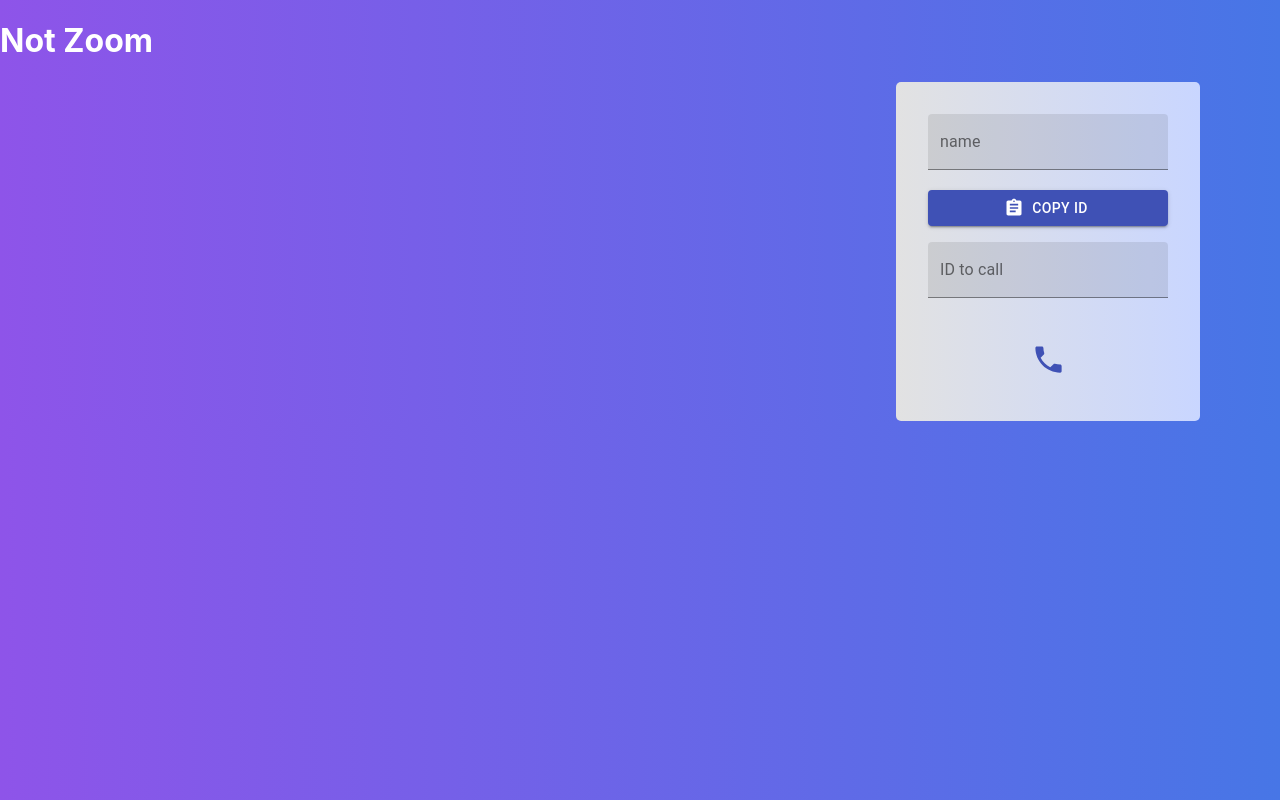
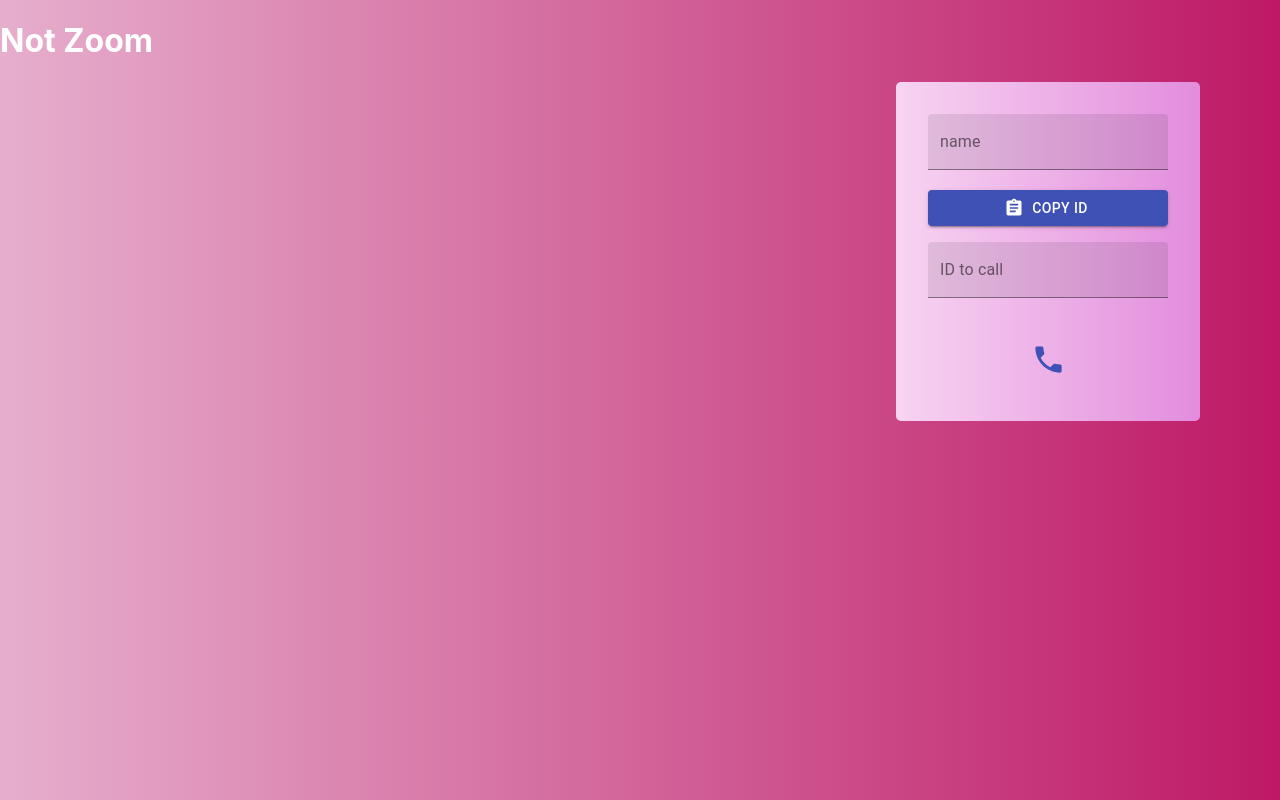
Before and after one commit to RaduAlbastroiu/Open4TechWebRTC, a React (Create React App) app in the folder DEMO_STAGE_3/frontend/: page / in a window 1280 px wide. Built offline with nearby package versions, Linux system fonts and the light colour scheme; no server answers.

Commit message:
Change theme

```diff
--- a/DEMO_STAGE_3/frontend/src/App.css
+++ b/DEMO_STAGE_3/frontend/src/App.css
@@ -6,16 +6,16 @@
 .myId {
   margin-right: 5rem;
   border-radius: 5px;
-  background: #c9d6ff; /* fallback for old browsers */
+  background: #f8d8f6; /* fallback for old browsers */
   background: -webkit-linear-gradient(
     to right,
-    #e2e2e2,
-    #c9d6ff
+    #f8d4f2,
+    #e28ddd
   ); /* Chrome 10-25, Safari 5.1-6 */
   background: linear-gradient(
     to right,
-    #e2e2e2,
-    #c9d6ff
+    #f8d4f2,
+    #e28ddd
   ); /* W3C, IE 10+/ Edge, Firefox 16+, Chrome 26+, Opera 12+, Safari 7+ */
 
   padding: 2rem;
@@ -34,8 +34,8 @@
   grid-template-columns: 1fr 1fr;
   justify-content: center;
   align-content: center;
-  margin-top: 10rem;
-  margin-left: 10rem;
+  margin-top: 9rem;
+  margin-left: 9rem;
 }
 
 .caller {
@@ -47,12 +47,12 @@ body {
   background: #4776e6; /* fallback for old browsers */
   background: -webkit-linear-gradient(
     to right,
-    #8e54e9,
-    #4776e6
+    #e6aecd,
+    #be1966
   ); /* Chrome 10-25, Safari 5.1-6 */
   background: linear-gradient(
     to right,
-    #8e54e9,
-    #4776e6
+    #e6aecd,
+    #be1966
   ); /* W3C, IE 10+/ Edge, Firefox 16+, Chrome 26+, Opera 12+, Safari 7+ */
 }
```
